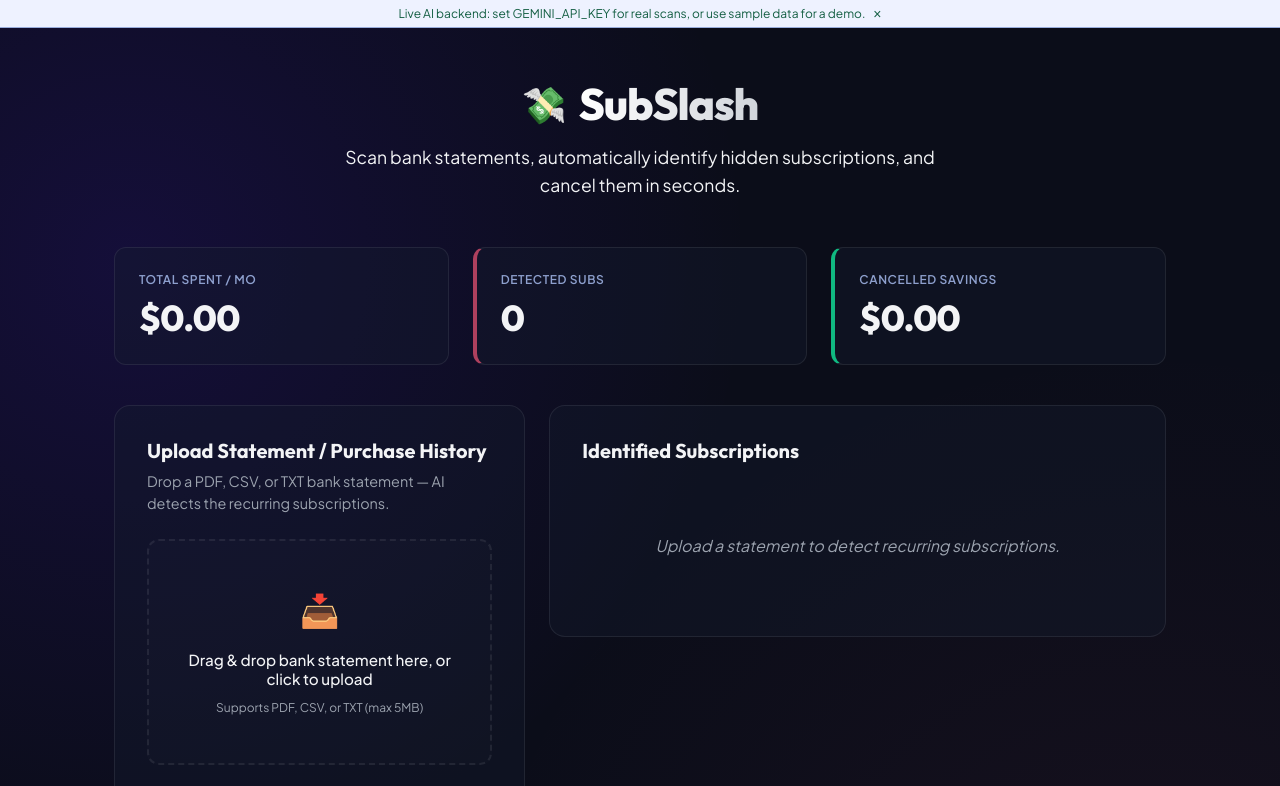
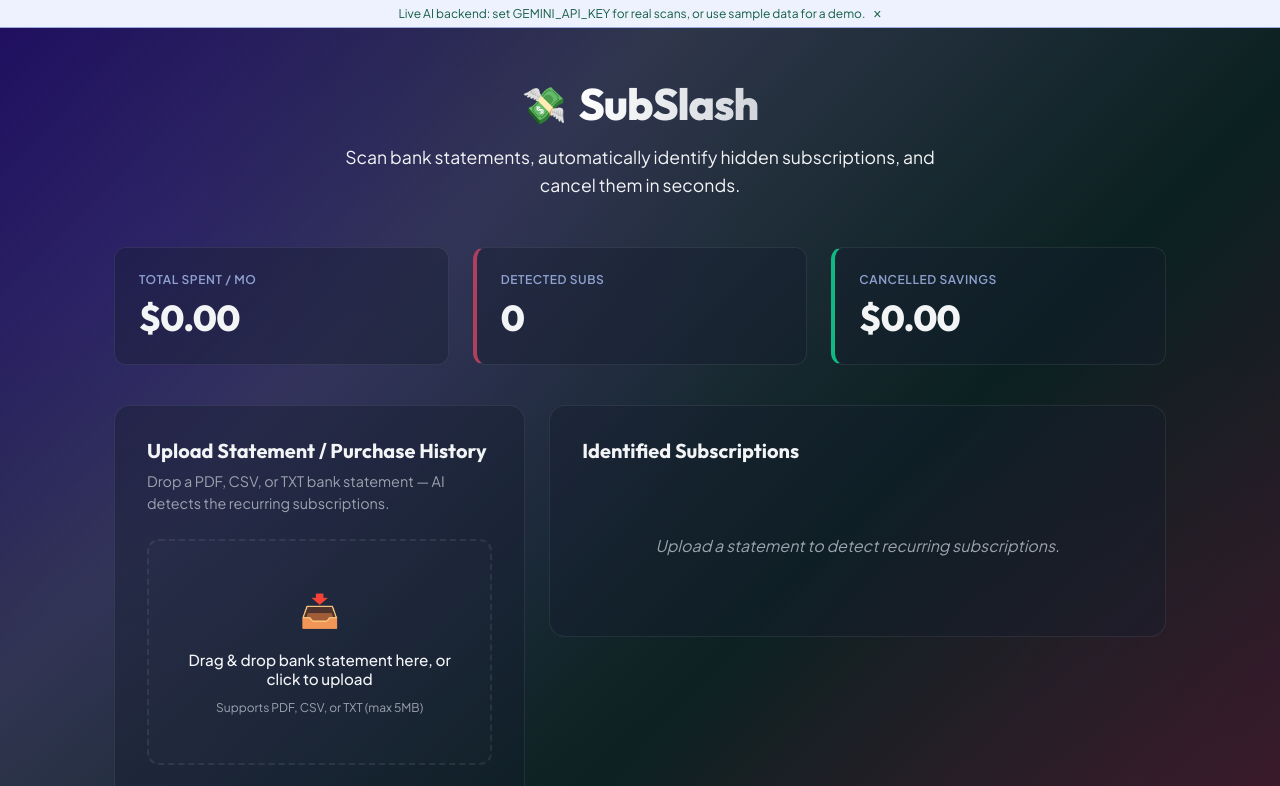
Before and after one commit to Rudra-Attri-Pandey/subslash, a website: page index.html in a window 1280 px wide. Shown: the top 786 px of the page. Drawn offline with Linux system fonts and the light colour scheme; no server answers.

Commit message:
style: palette as full-page gradient background (01/04 technique)

```diff
--- a/styles.css
+++ b/styles.css
@@ -30,7 +30,7 @@
 }
 
 body {
-  background-color: var(--bg);
+  background: linear-gradient(rgba(7,9,19,0.72), rgba(7,9,19,0.72)), linear-gradient(135deg, #4C17F3 0%, #99ADDC 33%, #135E43 66%, #AE405E 100%); background-attachment: fixed;
   color: var(--fg);
   font-family: var(--font-body);
   min-height: 100vh;
```
